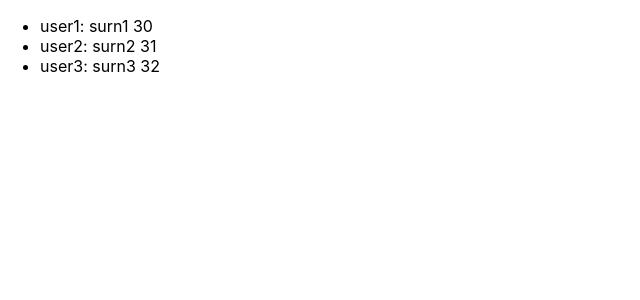
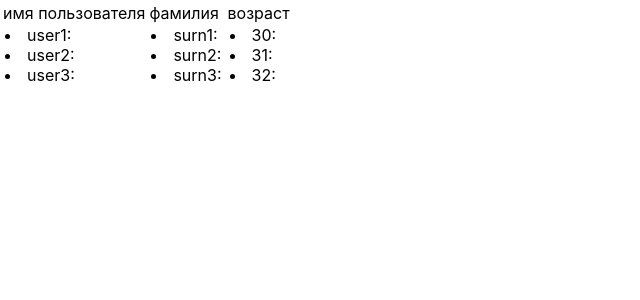
Before and after one commit to JustANormalThing/ReactProject, a React (Create React App) app: page / in a window 1280 px wide. Shown: the top 300 px of the page, without its empty margins (0-640 px from the left). Built offline with nearby package versions, Linux system fonts and the light colour scheme.

Commit message:
Test41-47

```diff
--- a/src/App.js
+++ b/src/App.js
@@ -428,18 +428,18 @@
 	</ul>;
 }
 
-*/
+
 const users = [
-	{name: 'user1', surn: 'surn1', age: 30},
-	{name: 'user2', surn: 'surn2', age: 31},
-	{name: 'user3', surn: 'surn3', age: 32},
+	{id: 1 ,name: 'user1', surn: 'surn1', age: 30},
+	{id: 2,name: 'user2', surn: 'surn2', age: 31},
+	{id: 3,name: 'user3', surn: 'surn3', age: 32},
 ];
 
 
 function App() {
 
-	const res = users.map(function(item,index){
-		return <li key = {index}>
+	const res = users.map(function(item){
+		return <li key = {item.id}>
 			<span>{item.name}</span>:
 			<span> {item.surn} </span>
 			<span> {item.age} </span>
@@ -450,4 +450,42 @@
 		{res}
 	</ul>
 }
+
+
+*/
+
+const users = [
+	{id: 1 ,name: 'user1', surn: 'surn1', age: 30},
+	{id: 2,name: 'user2', surn: 'surn2', age: 31},
+	{id: 3,name: 'user3', surn: 'surn3', age: 32},
+];
+
+
+function App() {
+
+	const name1 = users.map(function(item){
+		return <li key = {item.id}>
+			<span>{item.name}</span>:
+		</li>
+	});
+	const surn1 = users.map(function(item){
+		return <li key = {item.id}>
+			<span>{item.surn}</span>:
+		</li>
+	});
+	const age1 = users.map(function(item){
+		return <li key = {item.id}>
+			<span>{item.age}</span>:
+		</li>
+	});
+	return <table>
+	    <thead>
+			<tr>
+				<td>имя пользователя <tbody>{name1}</tbody></td>
+				<td>фамилия<tbody>{surn1}</tbody></td>
+				<td>возраст<tbody>{age1}</tbody></td>
+			</tr>
+		</thead>
+	</table>
+}
 export default App;
```
